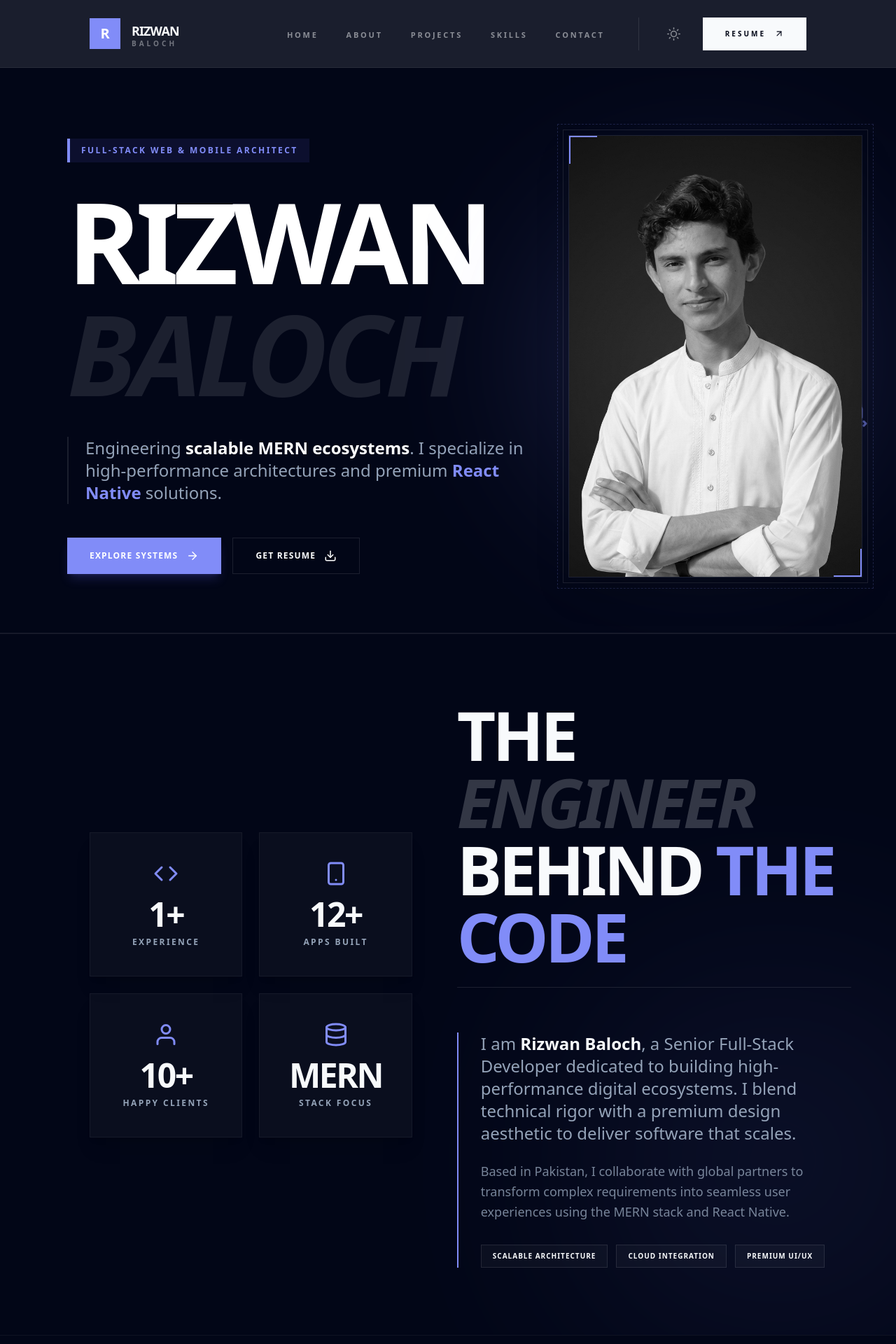
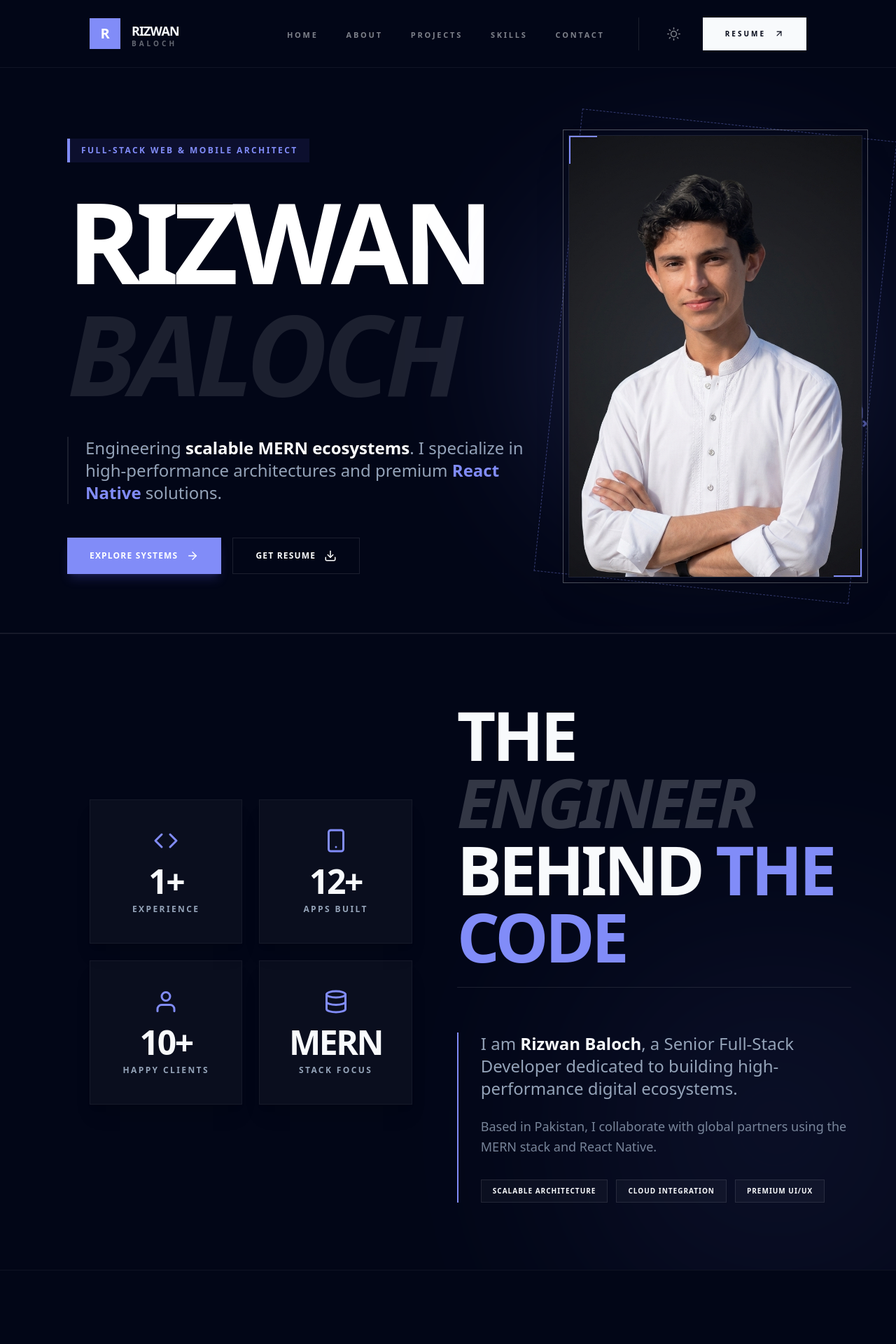
Before and after one commit to therizwanbaloch/RizwanBalochPortfolio, a React (Vite) app: page / in a window 1280 px wide. Shown: the top 1920 px of the page at 70% size. Built offline with nearby package versions, Linux system fonts and the light colour scheme.

Commit message:
navbar issue resolved

```diff
--- a/src/components/About.jsx
+++ b/src/components/About.jsx
@@ -33,18 +33,17 @@ const About = () => {
         borderColor: isDarkMode ? "rgba(255,255,255,0.05)" : "rgba(0,0,0,0.05)",
         transition: "background-color 0.5s ease"
       }}
-      className="relative py-24 px-6 md:px-16 lg:px-32 overflow-hidden border-t"
+      // FIXED: Added 'isolate' and z-index to block interference from HeroSection
+      className="relative py-24 px-6 md:px-16 lg:px-32 overflow-hidden border-t isolate z-30"
     >
-      {/* Background Decorative Element - Matching Hero Aura */}
       <div
-        className="absolute -right-20 top-1/2 w-[500px] h-[500px] rounded-full blur-[150px] opacity-10 pointer-events-none"
+        className="absolute -right-20 top-1/2 w-[500px] h-[500px] rounded-full blur-[150px] opacity-10 pointer-events-none -z-10"
         style={{ backgroundColor: theme.primary }}
       />
 
-      <div className="max-w-[1450px] mx-auto grid grid-cols-1 lg:grid-cols-[45%_55%] gap-16 items-center z-10 relative">
+      <div className="max-w-[1450px] mx-auto grid grid-cols-1 lg:grid-cols-[45%_55%] gap-16 items-center relative">
 
-        {/* Left Column: Visual & Stats */}
-        <div className="grid grid-cols-2 gap-4 md:gap-6 order-2 lg:order-1">
+        <div className="grid grid-cols-2 gap-4 md:gap-6 order-2 lg:order-1 relative z-20">
           {stats.map((stat, idx) => (
             <motion.div
               key={idx}
@@ -59,34 +58,16 @@ const About = () => {
               }}
               className="p-8 md:p-10 rounded-none flex flex-col items-center justify-center text-center shadow-xl transition-all"
             >
-              <div
-                style={{ color: theme.primary }}
-                className="text-3xl md:text-4xl mb-4"
-              >
-                {stat.icon}
-              </div>
-              <h3 style={{ color: theme.textMain }} className="text-3xl md:text-5xl font-black mb-2 tracking-tighter">
-                {stat.value}
-              </h3>
-              <p style={{ color: theme.textSecondary }} className="text-[10px] md:text-xs font-black uppercase tracking-[0.2em]">
-                {stat.label}
-              </p>
+              <div style={{ color: theme.primary }} className="text-3xl md:text-4xl mb-4">{stat.icon}</div>
+              <h3 style={{ color: theme.textMain }} className="text-3xl md:text-5xl font-black mb-2 tracking-tighter">{stat.value}</h3>
+              <p style={{ color: theme.textSecondary }} className="text-[10px] md:text-xs font-black uppercase tracking-[0.2em]">{stat.label}</p>
             </motion.div>
           ))}
         </div>
 
-        {/* Right Column: Text Content */}
-        <div className="flex flex-col gap-8 order-1 lg:order-2">
-          <motion.div
-            custom={0}
-            initial="hidden"
-            animate={isInView ? "visible" : "hidden"}
-            variants={fadeInUp}
-          >
-            <h2
-              style={{ color: theme.textMain }}
-              className="text-5xl md:text-7xl lg:text-8xl font-black tracking-tighter leading-[0.9] uppercase mb-6"
-            >
+        <div className="flex flex-col gap-8 order-1 lg:order-2 relative z-20">
+          <motion.div custom={0} initial="hidden" animate={isInView ? "visible" : "hidden"} variants={fadeInUp}>
+            <h2 style={{ color: theme.textMain }} className="text-5xl md:text-7xl lg:text-8xl font-black tracking-tighter leading-[0.9] uppercase mb-6">
               THE <span className="italic opacity-20">ENGINEER</span> <br />
               BEHIND <span style={{ color: theme.primary }}>THE CODE</span>
             </h2>
@@ -101,18 +82,13 @@ const About = () => {
             className="border-l-2 pl-8"
             style={{ borderColor: theme.primary }}
           >
-            {/* FIXED: Removed text-white and replaced with theme.textMain for the span */}
             <p style={{ color: theme.textSecondary }} className="text-xl md:text-2xl leading-relaxed mb-6 font-light">
               I am <span className="font-bold" style={{ color: theme.textMain }}>Rizwan Baloch</span>, a Senior Full-Stack Developer dedicated to building
-              high-performance digital ecosystems. I blend technical rigor with a premium
-              design aesthetic to deliver software that scales.
+              high-performance digital ecosystems.
             </p>
-
             <p style={{ color: theme.textSecondary }} className="text-lg opacity-80 leading-relaxed mb-8">
-              Based in Pakistan, I collaborate with global partners to transform complex requirements
-              into seamless user experiences using the MERN stack and React Native.
+              Based in Pakistan, I collaborate with global partners using the MERN stack and React Native.
             </p>
-
             <div className="flex flex-wrap gap-3">
               {['Scalable Architecture', 'Cloud Integration', 'Premium UI/UX'].map((tag) => (
                 <span
@@ -130,7 +106,6 @@ const About = () => {
             </div>
           </motion.div>
         </div>
-
       </div>
     </section>
   );
--- a/src/components/HeroSection.jsx
+++ b/src/components/HeroSection.jsx
@@ -47,16 +47,16 @@ const HeroSection = () => {
       id="home"
       ref={ref}
       style={{ backgroundColor: colors.bg, transition: "background-color 0.5s ease" }}
-      className="relative min-h-screen flex items-center justify-center px-6 md:px-16 lg:px-24 pt-24 pb-20 overflow-hidden"
+      className="relative min-h-screen flex items-center justify-center px-6 md:px-16 lg:px-24 pt-24 pb-20 overflow-hidden isolate"
     >
       <motion.div
-        className="w-full max-w-[1400px] grid grid-cols-1 lg:grid-cols-[60%_40%] gap-12 items-center z-10"
+        className="w-full max-w-[1400px] grid grid-cols-1 lg:grid-cols-[60%_40%] gap-12 items-center relative z-10"
         initial="hidden"
         animate={inView ? "visible" : "hidden"}
         variants={containerVariants}
       >
         {/* TEXT CONTENT */}
-        <div className="flex flex-col items-center lg:items-start text-center lg:text-left">
+        <div className="relative z-20 flex flex-col items-center lg:items-start text-center lg:text-left pointer-events-none">
           <motion.div
             variants={itemVariants}
             className="px-4 py-2 font-bold tracking-[0.2em] uppercase border-l-4 mb-8 text-[12px]"
@@ -87,11 +87,11 @@ const HeroSection = () => {
             I specialize in high-performance architectures and premium <span style={{ color: colors.accent }} className="font-bold">React Native</span> solutions.
           </motion.p>
 
-          <motion.div variants={itemVariants} className="flex flex-wrap justify-center lg:justify-start gap-4">
+          <motion.div variants={itemVariants} className="flex flex-wrap justify-center lg:justify-start gap-4 pointer-events-auto">
             <a
               href="#projects"
               style={{ backgroundColor: colors.accent }}
-              className="px-8 py-4 text-white font-bold text-xs tracking-widest uppercase hover:brightness-110 transition-all flex items-center gap-3 shadow-lg shadow-indigo-500/20"
+              className="relative z-30 inline-flex px-8 py-4 text-white font-bold text-xs tracking-widest uppercase hover:brightness-110 transition-all items-center gap-3 shadow-lg shadow-indigo-500/20"
             >
               EXPLORE SYSTEMS <FiArrowRight size={18} />
             </a>
@@ -99,7 +99,7 @@ const HeroSection = () => {
               href="/Resume.pdf"
               download
               style={{ color: colors.textMain, borderColor: colors.border }}
-              className="px-8 py-4 border font-bold text-xs tracking-widest uppercase hover:bg-black/5 dark:hover:bg-white/5 transition-all flex items-center gap-3"
+              className="relative z-30 inline-flex px-8 py-4 border font-bold text-xs tracking-widest uppercase hover:bg-black/5 dark:hover:bg-white/5 transition-all items-center gap-3"
             >
               GET RESUME <FiDownload size={18} />
             </a>
@@ -107,7 +107,7 @@ const HeroSection = () => {
         </div>
 
         {/* IMAGE SECTION */}
-        <div className="relative flex justify-center lg:justify-end items-center">
+        <div className="relative z-20 flex justify-center lg:justify-end items-center pointer-events-none">
           {/* Ambient Glow */}
           <div
             className="absolute w-[450px] h-[450px] rounded-full blur-[120px] opacity-20 pointer-events-none"
@@ -121,7 +121,7 @@ const HeroSection = () => {
               initial={{ opacity: 0, scale: 0 }}
               animate={inView ? { opacity: 0.6, scale: 1 } : {}}
               transition={{ delay: 0.8 + i * 0.1 }}
-              className="absolute z-10 hidden lg:block"
+              className="absolute z-10 hidden lg:block pointer-events-none"
               style={{
                 color: tech.color,
                 left: `calc(50% + ${tech.x}px)`,
@@ -143,38 +143,32 @@ const HeroSection = () => {
             initial={{ opacity: 0, scale: 0.9, x: 20 }}
             animate={inView ? { opacity: 1, scale: 1, x: 0 } : {}}
             transition={{ duration: 1.2, ease: [0.22, 1, 0.36, 1] }}
-            className="relative z-20 w-full max-w-[420px] group"
+            className="relative z-30 w-full max-w-[420px] group pointer-events-auto"
           >
-            {/* Animated Decorative Frames */}
             <div
-              className="absolute -inset-4 border border-dashed opacity-20 group-hover:opacity-40 group-hover:rotate-3 transition-all duration-700 pointer-events-none"
+              className="absolute -inset-4 border border-dashed opacity-40 rotate-3 transition-all duration-700 pointer-events-none"
               style={{ borderColor: colors.accent }}
             />
             <div
-              className="absolute -inset-2 border border-solid opacity-10 group-hover:opacity-30 group-hover:-rotate-3 transition-all duration-1000 pointer-events-none"
+              className="absolute -inset-2 border border-solid opacity-30 group-hover:-rotate-3 transition-all duration-1000 pointer-events-none"
               style={{ borderColor: colors.textMain }}
             />
 
-            {/* Image Wrapper */}
             <div className="relative overflow-hidden bg-slate-900/5 dark:bg-white/5 backdrop-blur-sm border border-white/10 shadow-2xl">
               <img
                 src={profilePic}
                 alt="Rizwan Baloch"
-                className="w-full h-full object-contain filter grayscale group-hover:grayscale-0 transition-all duration-700 scale-100 group-hover:scale-[1.03]"
+                className="w-full h-full object-contain filter group-hover:grayscale-0 transition-all duration-700 scale-100 group-hover:scale-[1.03]"
               />
 
-              {/* Corner Accents */}
-              <div className="absolute top-0 left-0 w-10 h-10 border-t-2 border-l-2" style={{ borderColor: colors.accent }} />
-              <div className="absolute bottom-0 right-0 w-10 h-10 border-b-2 border-r-2" style={{ borderColor: colors.accent }} />
+              <div className="absolute top-0 left-0 w-10 h-10 border-t-2 border-l-2 pointer-events-none" style={{ borderColor: colors.accent }} />
+              <div className="absolute bottom-0 right-0 w-10 h-10 border-b-2 border-r-2 pointer-events-none" style={{ borderColor: colors.accent }} />
             </div>
-
-
           </motion.div>
         </div>
       </motion.div>
 
-
-      <div className="absolute bottom-0 left-0 w-full h-[1px] opacity-10" style={{ backgroundColor: colors.textMain }} />
+      <div className="absolute bottom-0 left-0 w-full h-[1px] opacity-10 pointer-events-none" style={{ backgroundColor: colors.textMain }} />
     </section>
   );
 };
--- a/src/components/Navbar.jsx
+++ b/src/components/Navbar.jsx
@@ -36,13 +36,13 @@ const Navbar = () => {
   return (
     <nav
       style={{
-        backgroundColor: `${theme.background}E6`, // 90% opacity for better blur effect
+        backgroundColor: isDarkMode ? theme.background : "#ffffff", // Solid BG for reliability
         borderBottom: `1px solid ${isDarkMode ? "rgba(255,255,255,0.06)" : "rgba(0,0,0,0.06)"}`,
       }}
-      className="sticky top-0 z-[100] w-full backdrop-blur-xl transition-all duration-500"
+      className="sticky top-0 z-[100] w-full transition-all duration-500"
     >
       <div className="mx-auto max-w-[1450px] px-6 md:px-16 lg:px-32">
-        <div className="flex h-24 items-center justify-between">
+        <div className="flex h-24 items-center justify-between relative z-[110]">
 
           {/* Logo Section */}
           <button
@@ -51,21 +51,15 @@ const Navbar = () => {
           >
             <div
               style={{ backgroundColor: theme.primary }}
-              className="flex h-11 w-11 items-center justify-center rounded-none text-white font-black text-xl transition-all duration-500 group-hover:rotate-[90deg]"
+              className="flex h-11 w-11 items-center justify-center text-white font-black text-xl transition-all duration-500 group-hover:rotate-[90deg]"
             >
               R
             </div>
             <div className="flex flex-col leading-[0.8] text-left">
-              <span
-                style={{ color: theme.textMain }}
-                className="text-lg font-black uppercase tracking-tighter"
-              >
+              <span style={{ color: theme.textMain }} className="text-lg font-black uppercase tracking-tighter">
                 Rizwan
               </span>
-              <span
-                className="text-[10px] font-bold uppercase tracking-[0.4em] opacity-40"
-                style={{ color: theme.textMain }}
-              >
+              <span className="text-[10px] font-bold uppercase tracking-[0.4em] opacity-40" style={{ color: theme.textMain }}>
                 Baloch
               </span>
             </div>
@@ -84,38 +78,24 @@ const Navbar = () => {
                   <span className="text-[11px] font-bold uppercase tracking-[0.25em] opacity-50 group-hover:opacity-100 transition-all duration-300">
                     {link.label}
                   </span>
-                  {/* Status Dot Design instead of Numbers */}
                   <span
                     className="absolute -bottom-1 left-1/2 -translate-x-1/2 w-1 h-1 rounded-full opacity-0 group-hover:opacity-100 transition-all duration-300"
-                    style={{
-                      backgroundColor: theme.primary,
-                      boxShadow: isDarkMode ? `0 0 10px ${theme.primary}` : "none"
-                    }}
+                    style={{ backgroundColor: theme.primary }}
                   />
                 </button>
               ))}
             </div>
 
-            {/* Actions */}
             <div className="flex items-center gap-8 border-l pl-10" style={{ borderColor: isDarkMode ? "rgba(255,255,255,0.1)" : "rgba(0,0,0,0.1)" }}>
-              <button
-                onClick={toggleTheme}
-                style={{ color: theme.textMain }}
-                className="opacity-50 hover:opacity-100 hover:scale-110 transition-all"
-              >
+              <button onClick={toggleTheme} style={{ color: theme.textMain }} className="opacity-50 hover:opacity-100">
                 {isDarkMode ? <FiSun size={19} /> : <FiMoon size={19} />}
               </button>
-
               <a
                 href="/Resume.pdf"
-                className="group flex items-center gap-3 font-bold text-[10px] uppercase tracking-[0.3em] px-8 py-4 transition-all overflow-hidden relative"
-                style={{
-                  backgroundColor: theme.textMain,
-                  color: theme.background
-                }}
+                className="group flex items-center gap-3 font-bold text-[10px] uppercase tracking-[0.3em] px-8 py-4 transition-all relative"
+                style={{ backgroundColor: theme.textMain, color: theme.background }}
               >
-                <span className="relative z-10">Resume</span>
-                <FiArrowUpRight size={14} className="relative z-10 group-hover:translate-x-1 group-hover:-translate-y-1 transition-transform" />
+                Resume <FiArrowUpRight size={14} />
               </a>
             </div>
           </div>
@@ -125,51 +105,49 @@ const Navbar = () => {
             <button onClick={toggleTheme} style={{ color: theme.textMain }} className="opacity-60">
               {isDarkMode ? <FiSun size={22} /> : <FiMoon size={22} />}
             </button>
-            <button onClick={toggleMenu} style={{ color: theme.textMain }}>
+            <button onClick={toggleMenu} style={{ color: theme.textMain }} className="relative z-[120]">
               {isOpen ? <FiX size={28} /> : <FiMenu size={28} />}
             </button>
           </div>
         </div>
       </div>
 
-      {/* Mobile Menu Overlay */}
+      {/* MOBILE MENU OVERLAY - Fixed Background and Visibility */}
       <div
-        className={`md:hidden fixed inset-0 top-24 z-[90] transition-all duration-700 ease-[cubic-bezier(0.23,1,0.32,1)] ${
-          isOpen ? "translate-y-0 opacity-100" : "-translate-y-full opacity-0"
+        className={`md:hidden fixed inset-0 z-[100] transition-all duration-500 ease-in-out ${
+          isOpen ? "translate-y-0 opacity-100 pointer-events-auto" : "-translate-y-full opacity-0 pointer-events-none"
         }`}
-        style={{ backgroundColor: theme.background }}
+        style={{
+          backgroundColor: theme.background,
+          height: '100vh',
+          width: '100vw'
+        }}
       >
-        <div className="flex flex-col h-full px-10 pt-10">
-          {navLinks.map((link, idx) => (
+        <div className="flex flex-col h-full px-10 pt-32"> {/* pt-32 accounts for the navbar height */}
+          {navLinks.map((link) => (
             <button
               key={link.id}
               onClick={() => handleScroll(link.id)}
-              className="group flex items-center justify-between py-8 border-b"
+              className="group flex items-center justify-between py-7 border-b"
               style={{ borderColor: isDarkMode ? "rgba(255,255,255,0.05)" : "rgba(0,0,0,0.05)" }}
             >
-              <span
-                style={{ color: theme.textMain }}
-                className="text-4xl font-black uppercase tracking-tighter"
-              >
+              <span style={{ color: theme.textMain }} className="text-4xl font-black uppercase tracking-tighter">
                 {link.label}
               </span>
-              <div
-                className="w-10 h-10 flex items-center justify-center rounded-full border"
-                style={{ borderColor: isDarkMode ? "rgba(255,255,255,0.1)" : "rgba(0,0,0,0.1)" }}
-              >
+              <div className="w-10 h-10 flex items-center justify-center rounded-full border" style={{ borderColor: isDarkMode ? "rgba(255,255,255,0.1)" : "rgba(0,0,0,0.1)" }}>
                 <FiArrowUpRight size={20} style={{ color: theme.primary }} />
               </div>
             </button>
           ))}
 
-          <div className="mt-auto pb-20">
+          <div className="mt-auto pb-10">
              <p className="text-[10px] font-bold uppercase tracking-[0.5em] mb-6 opacity-30" style={{ color: theme.textMain }}>
                Available for worldwide projects
              </p>
              <a
               href="Resume.pdf"
               className="block w-full py-6 text-center text-xs font-black uppercase tracking-[0.4em]"
-              style={{ backgroundColor: theme.primary, color: "white" }}
+              style={{ backgroundColor: theme.primary, color: "#ffffff" }}
             >
               Download CV
             </a>
```
Also changed, not shown: src/components/Projects.jsx (+8 -13 lines).
